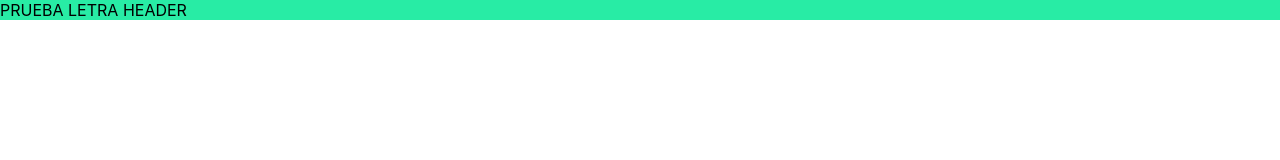
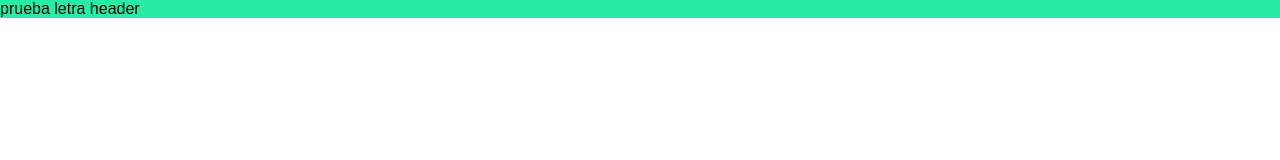
Before and after one commit to sofifernandez/rick-morty-react, a React (Create React App) app: page / in a window 1280 px wide. Shown: the top 160 px of the page. Built offline with nearby package versions, Linux system fonts and the light colour scheme.

Commit message:
font upload

```diff
--- a/src/App.css
+++ b/src/App.css
@@ -1,7 +1,13 @@
 @font-face {
-  font-family: NeueMachina;
+  font-family: "NeueMachina";
   src: url("https://github.com/sofifernandez/rick-morty-react/blob/main/src/font/ppneuemachina-regular-webfont.woff")
       format("woff") url("https://yoursite.com/css/fonts/CustomFont.otf")
       format("opentype"),
     url("https://yoursite.com/css/fonts/CustomFont.svg#filename") format("svg");
 }
+
+* {
+  font-family: "NeueMachina", Arial, sans-serif;
+  font-weight: normal;
+  font-style: normal;
+}
--- a/src/components/NavBar/NavBar.js
+++ b/src/components/NavBar/NavBar.js
@@ -7,7 +7,7 @@ import "./NavBar.scss"
 export const NavBar = () => {
     return (
         <header className="header">
-            PRUEBA LETRA HEADER
+            prueba letra header
         </header>
     )
 }
--- a/src/components/NavBar/NavBar.scss
+++ b/src/components/NavBar/NavBar.scss
@@ -1,3 +1,20 @@
+@font-face {
+  font-family: "NeueMachina";
+  src: url("https://github.com/sofifernandez/rick-morty-react/blob/main/src/font/ppneuemachina-regular-webfont.woff")
+      format("woff") url("https://yoursite.com/css/fonts/CustomFont.otf")
+      format("opentype"),
+    url("https://yoursite.com/css/fonts/CustomFont.svg#filename") format("svg");
+}
+
+* {
+  font-family: "NeueMachina", Arial, sans-serif;
+  font-weight: normal;
+  font-style: normal;
+}
+
 .header {
   background-color: #28eca5;
+  font-family: "NeueMachina", Arial, sans-serif;
+  font-weight: normal;
+  font-style: normal;
 }
```
